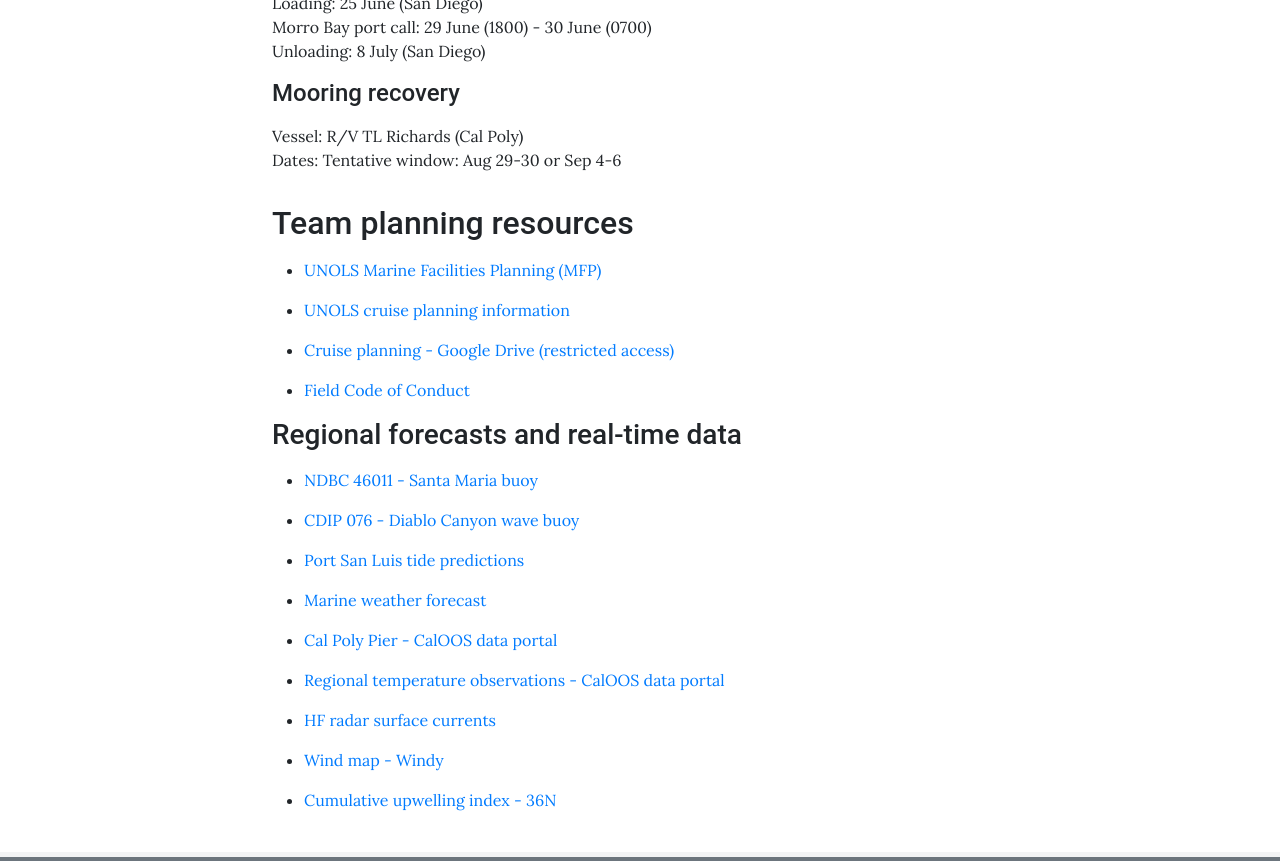
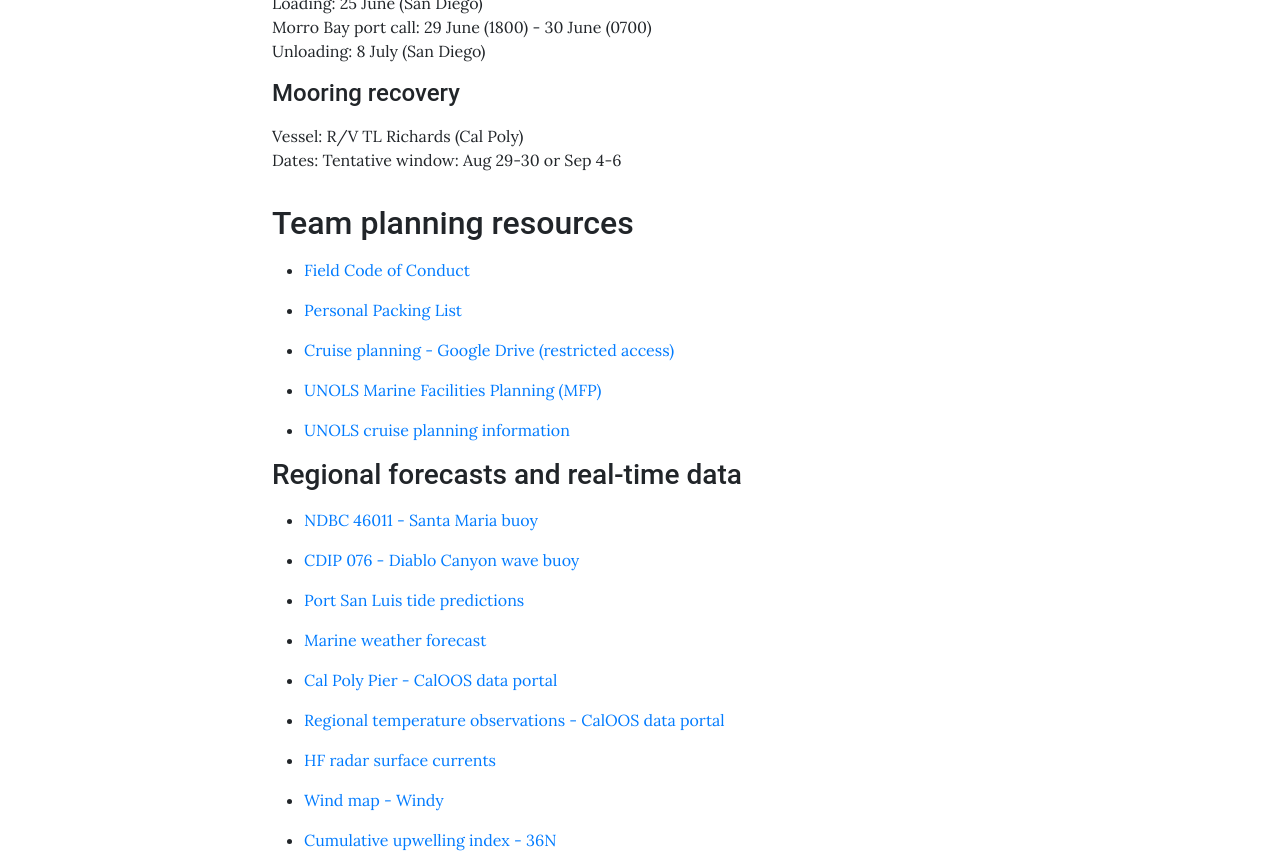
Before and after one commit to subfex/subfex.github.io, a Jekyll site: the page built from pages/cruises.md, in a window 1280 px wide and 900 px high, scrolled down 520 px, cut to the strip 0-861 px from the top of the window. Built offline with Jekyll 4.4.1, drawn with Linux system fonts in a browser that asks for light colours.

Commit message:
added personal packing list

```diff
--- a/pages/cruises.md
+++ b/pages/cruises.md
@@ -26,13 +26,15 @@ Dates: Tentative window: Aug 29-30 or Sep 4-6
 
 ## Team planning resources
 
+* [Field Code of Conduct](../code-of-conduct/)
+
+* [Personal Packing List](../packing-list/)
+
+* [Cruise planning - Google Drive (restricted access)](https://drive.google.com/drive/folders/1qpKtVWYhwcbYkcDVA9oJ97laUhW7snCm?usp=sharing)
+
 * [UNOLS Marine Facilities Planning (MFP)](https://mfp.us/)
 
 * [UNOLS cruise planning information](https://www.unols.org/vessel-schedules/cruise-planning-information)
-
-* [Cruise planning - Google Drive (restricted access)](https://drive.google.com/drive/folders/1qpKtVWYhwcbYkcDVA9oJ97laUhW7snCm?usp=sharing)
-
-* [Field Code of Conduct](https://subfex.github.io/code-of-conduct/)
 
 ### Regional forecasts and real-time data
 
```
Also changed, not shown: 1 other file.
